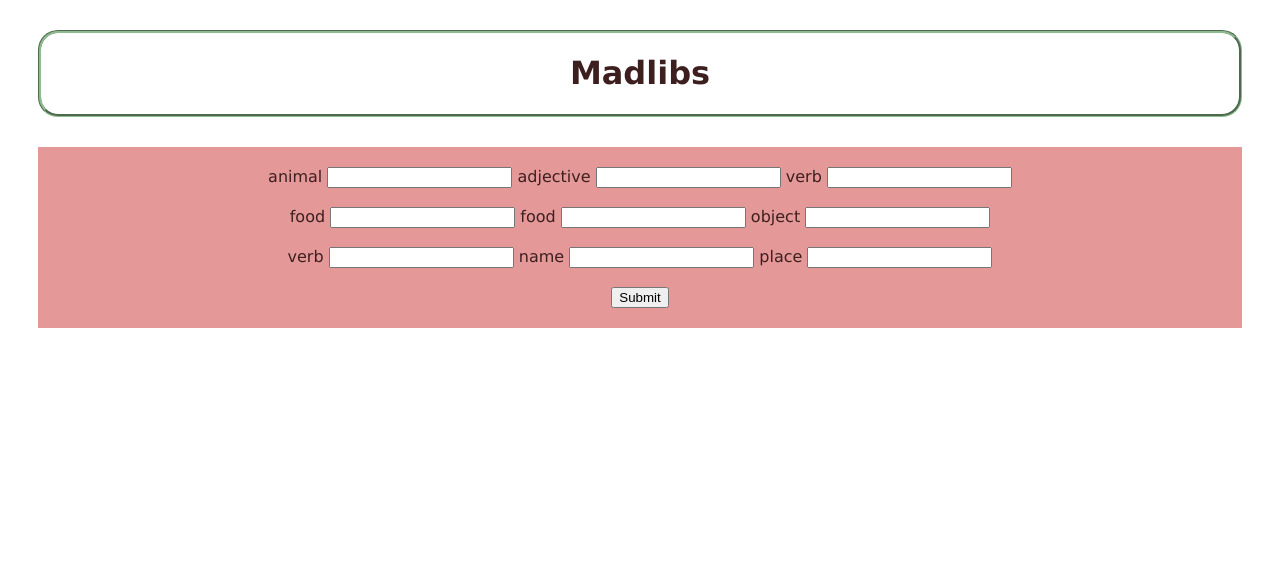
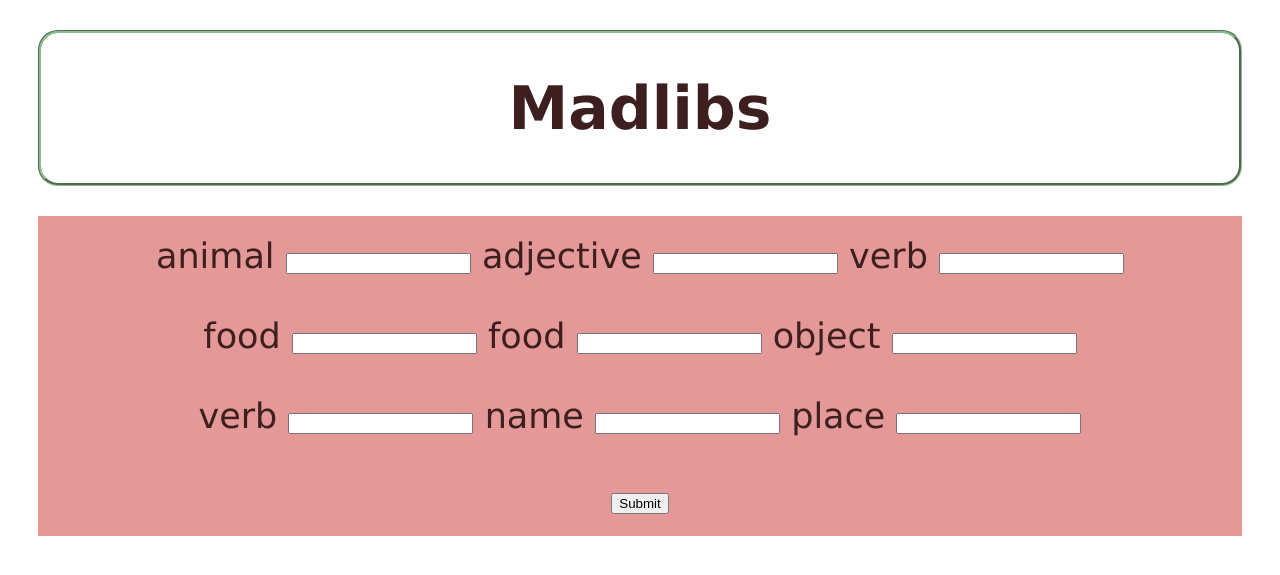
Before and after one commit to julz08/madlibs-fanny-juliana, a Flask app: page /madlib in a window 1280 px wide. Shown: the top 575 px of the page. Run offline with Flask 3, Linux system fonts and the light colour scheme.

Commit message:
made title font size bigger for madlib page

```diff
--- a/static/styles/style.css
+++ b/static/styles/style.css
@@ -27,6 +27,7 @@
     text-align: center;
     flex-wrap: wrap;
     background-color:rgb(228, 152, 152);
+    font-size: 35px;
     padding: 20px;
     margin-left: 30px;
     margin-right: 30px;
--- a/templates/madlib.html
+++ b/templates/madlib.html
@@ -8,17 +8,17 @@
     <link rel="stylesheet" href="../static/styles/style.css">
 </head>
 <body>
-    <div style="text-align: center; font-family:'Lucida Sans', 'Lucida Sans Regular', 'Lucida Grande', 'Lucida Sans Unicode', Geneva, Verdana, sans-serif;" class="border">
+    <div style="text-align: center; font-family:'Lucida Sans', 'Lucida Sans Regular', 'Lucida Grande', 'Lucida Sans Unicode', Geneva, Verdana, sans-serif; font-size: 30px;" class="border">
         <h1> Madlibs </h1>
     </div>
     <div class="madlibInput">
         <form action="{{url}}" method="POST">
             <label for="animal">animal</label>
-            <input type="text" name="animal">
+            <input type="text" name="animal" >
             <label for="adjective">adjective</label>
-            <input type="text" name="adjective">
+            <input type="text" name="adjective" >
             <label for="verb1">verb</label>
-            <input type="text" name="verb1"> <br> <br>
+            <input type="text" name="verb1" > <br> <br>
             <label for="food1">food</label>
             <input type="text" name="food1">
             <label for="food2">food</label>
```
